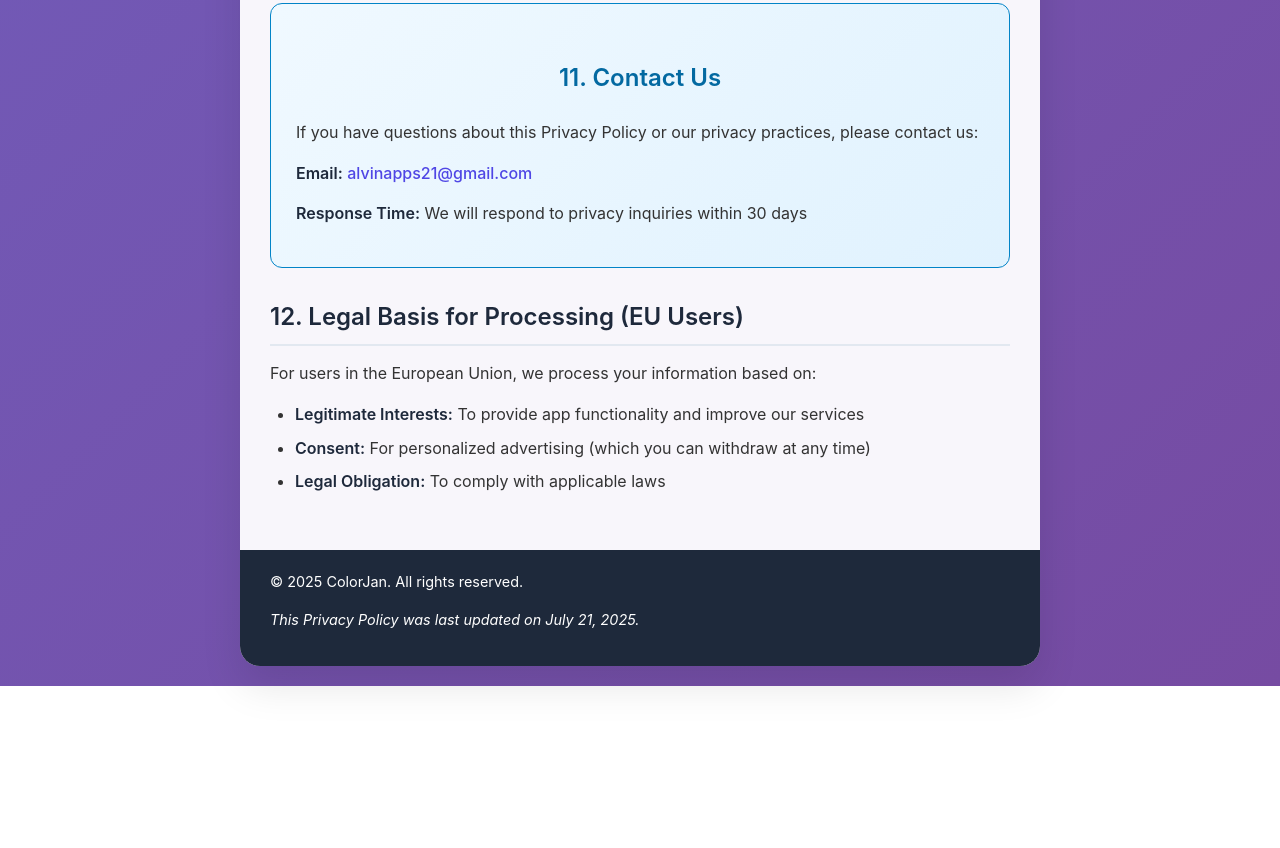
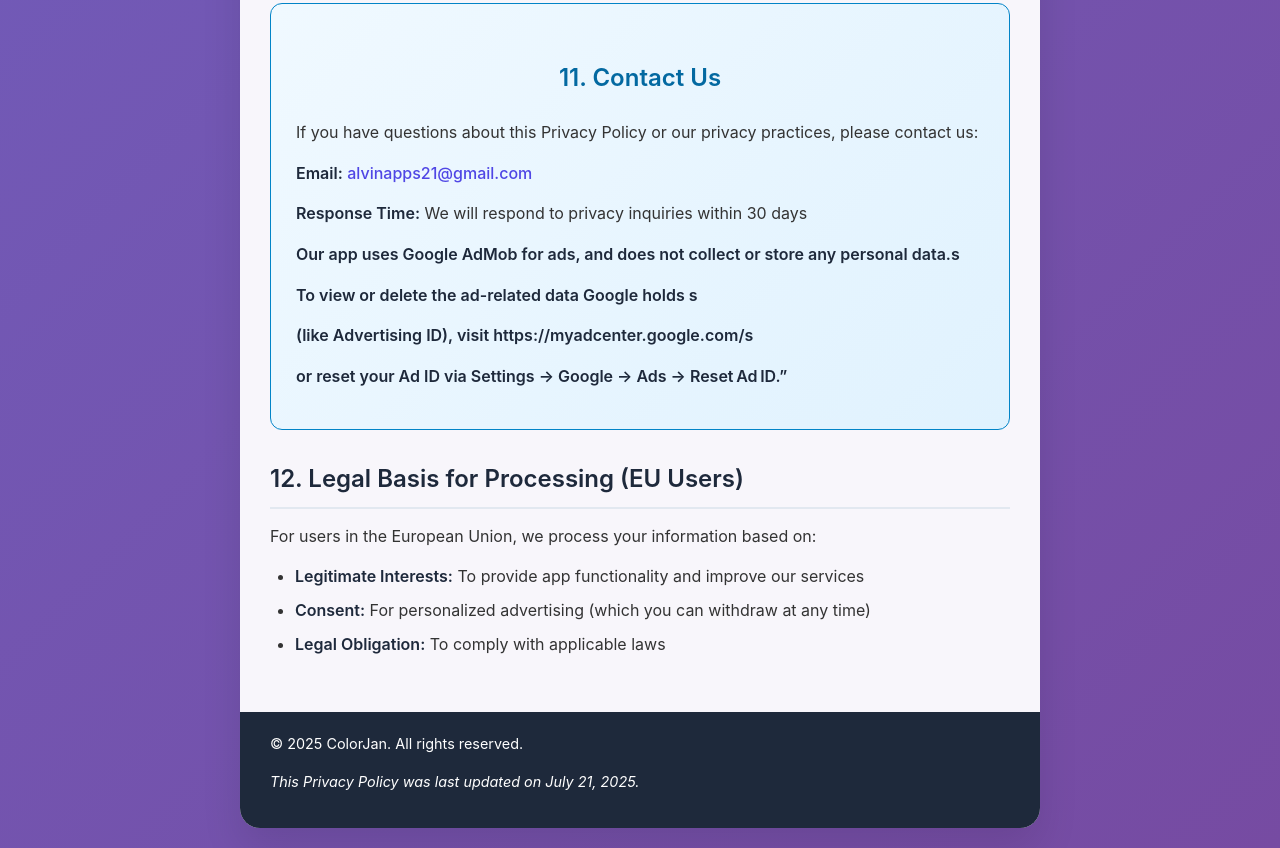
Before and after one commit to AlvinApps/AlvinApps.github.io, a plain HTML site: page index.html in a window 1280 px wide. Shown: the part 5474-6322 px from the top of the page. Before the commit the page ends 6160 px from the top, so only its background shows below. Drawn offline with Linux system fonts and the light colour scheme.

Commit message:
Update index.html

```diff
--- a/index.html
+++ b/index.html
@@ -466,7 +466,11 @@
                 <h2>11. Contact Us</h2>
                 <p>If you have questions about this Privacy Policy or our privacy practices, please contact us:</p>
                 <p><strong>Email:</strong> <a href="mailto:alvinapps21@gmail.com">alvinapps21@gmail.com</a></p>
-                <p><strong>Response Time:</strong> We will respond to privacy inquiries within 30 days</p>
+                <p><strong>Response Time:</strong> We will respond to privacy inquiries within 30 days</strong></p>
+                <p><strong>Our app uses Google AdMob for ads, and does not collect or store any personal data.s</strong></p>
+                   <p><strong> To view or delete the ad-related data Google holds s</strong></p>
+                   <p><strong> (like Advertising ID), visit https://myadcenter.google.com/s</strong></p>
+                  <p><strong>  or reset your Ad ID via Settings → Google → Ads → Reset Ad ID.”</strong></p>
             </div>
 
             <section id="section12">
```
